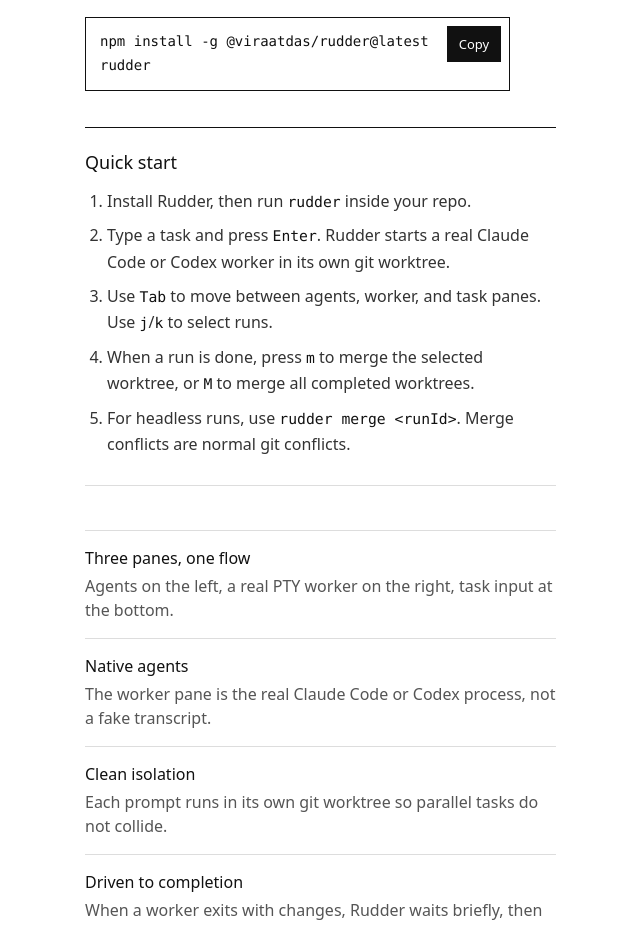
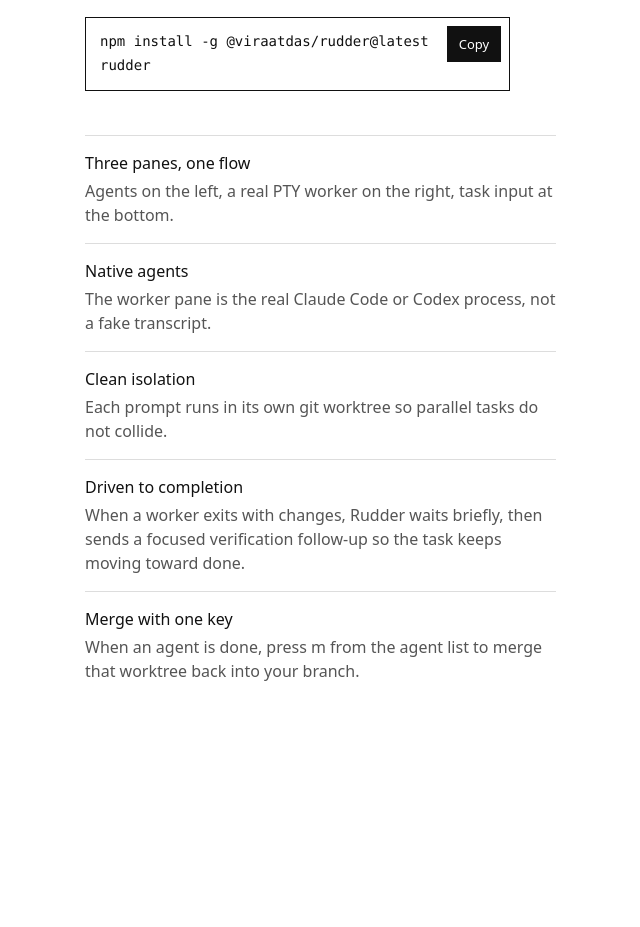
Before and after one commit to KritR/rudder, a website: page site/index.html in a window 1280 px wide. Shown: the part 820-1747 px from the top of the page, without its empty margins (19-659 px from the left). After the commit the page ends 1575 px from the top, so only its background shows below. Drawn offline with Linux system fonts and the light colour scheme.

Commit message:
Remove quick start merge block

```diff
--- a/site/index.html
+++ b/site/index.html
@@ -141,38 +141,6 @@
         gap: 16px;
         margin-top: 44px;
         max-width: 520px;
-      }
-
-      .quickstart {
-        margin-top: 36px;
-        max-width: 560px;
-        border-top: 1px solid #111;
-        border-bottom: 1px solid #ddd;
-        padding: 22px 0 20px;
-      }
-
-      .quickstart h2 {
-        margin: 0 0 14px;
-        font-size: 18px;
-        font-weight: 450;
-        letter-spacing: 0;
-      }
-
-      .quickstart ol {
-        margin: 0;
-        padding-left: 22px;
-        color: #333;
-        line-height: 1.65;
-      }
-
-      .quickstart li {
-        margin: 8px 0;
-      }
-
-      .quickstart code {
-        font-family: ui-monospace, SFMono-Regular, Menlo, Consolas, monospace;
-        font-size: 0.92em;
-        color: #111;
       }
 
       .point {
@@ -338,17 +306,6 @@
             <button class="copy" type="button" data-copy="install-command">Copy</button>
           </div>
 
-          <div class="quickstart" aria-label="Quick start">
-            <h2>Quick start</h2>
-            <ol>
-              <li>Install Rudder, then run <code>rudder</code> inside your repo.</li>
-              <li>Type a task and press <code>Enter</code>. Rudder starts a real Claude Code or Codex worker in its own git worktree.</li>
-              <li>Use <code>Tab</code> to move between agents, worker, and task panes. Use <code>j</code>/<code>k</code> to select runs.</li>
-              <li>When a run is done, press <code>m</code> to merge the selected worktree, or <code>M</code> to merge all completed worktrees.</li>
-              <li>For headless runs, use <code>rudder merge &lt;runId&gt;</code>. Merge conflicts are normal git conflicts.</li>
-            </ol>
-          </div>
-
           <div class="points">
             <div class="point">
               <strong>Three panes, one flow</strong>
```
Also changed, not shown: README.md.
